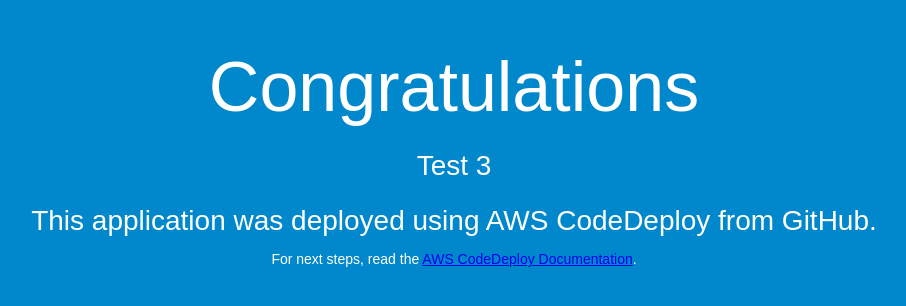
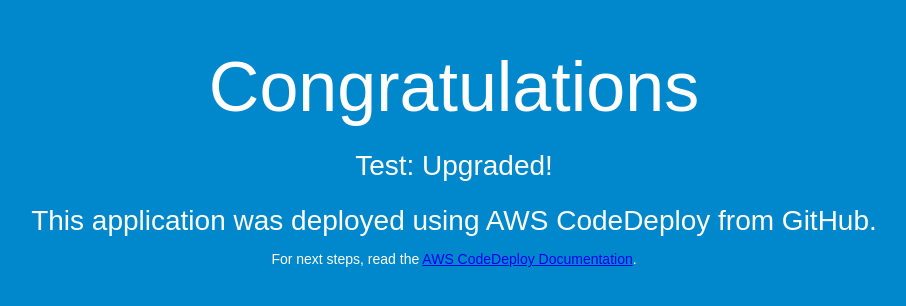
Before and after one commit to default50/CodeDeploy_SampleApp_Linux, a plain HTML site: page index.html in a window 1280 px wide. Shown: the whole page, without its empty margins (186-1092 px from the left). Drawn offline with Linux system fonts and the light colour scheme.

Commit message:
Upgraded!

```diff
--- a/index.html
+++ b/index.html
@@ -27,7 +27,7 @@
 <body>
   <div align="center">
     <h1>Congratulations</h1>
-    <h2>Test 3</h2>
+    <h2>Test: Upgraded!</h2>
     <h2>This application was deployed using AWS CodeDeploy from GitHub.</h2>
     <p>For next steps, read the <a href="http://aws.amazon.com/documentation/codedeploy">AWS CodeDeploy Documentation</a>.</p>
   </div>
```
